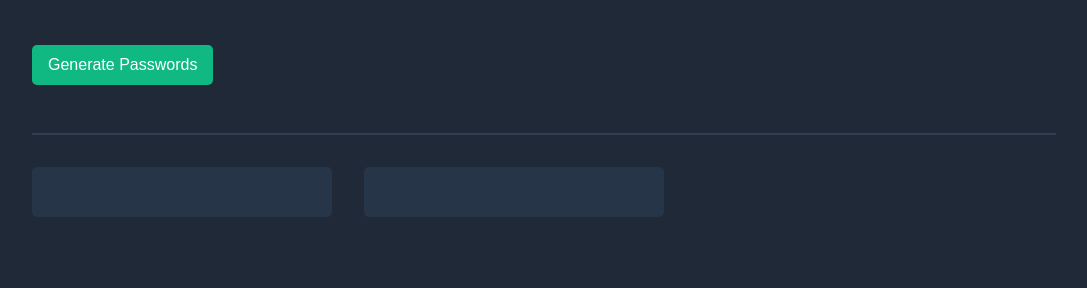
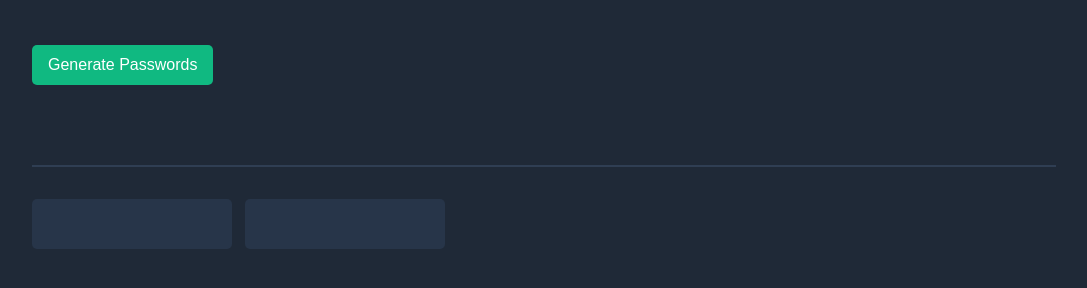
Before and after one commit to asad-sharif/random-password-generator, a plain HTML site: page index.html in a window 1280 px wide. Shown: the part 250-538 px from the top of the page, without its empty margins (96-1183 px from the left). Drawn offline with Linux system fonts and the light colour scheme.

Commit message:
last commit

```diff
--- a/style.css
+++ b/style.css
@@ -63,24 +63,26 @@ button {
 
 hr {
     border: 1px solid #2f3e53;
+    margin: 2rem 0;
 }
 
 .generated-passwords {
     display: flex;
     justify-content: start;
-    gap: 2rem;
+    flex-wrap: wrap;
+    gap: .8rem;
 }
 
 .password-display {
     background-color: #273549;
-    width: 300px;
+    width: 200px;
+    min-width: fit-content;
     height: 50px;
     border-radius: 5px;
-    margin: 2rem 0;
-    text-indent: 1rem;
     font-size: 1.2rem;
     display: flex;
     align-items: center;
     justify-content: start;
     font-weight: lighter;
+    padding: 1rem;
 }
```
